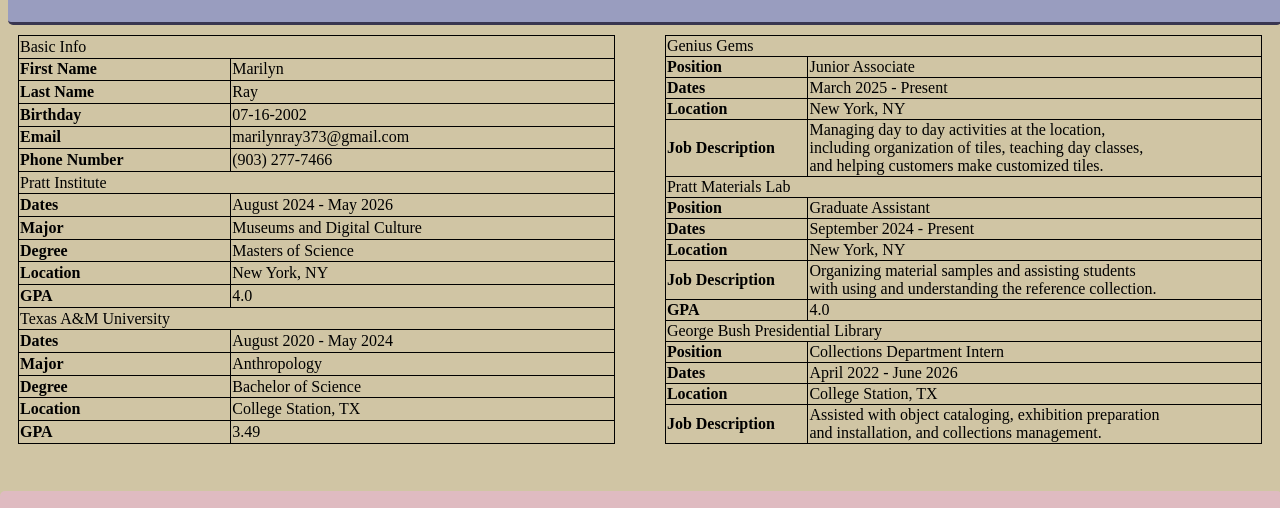
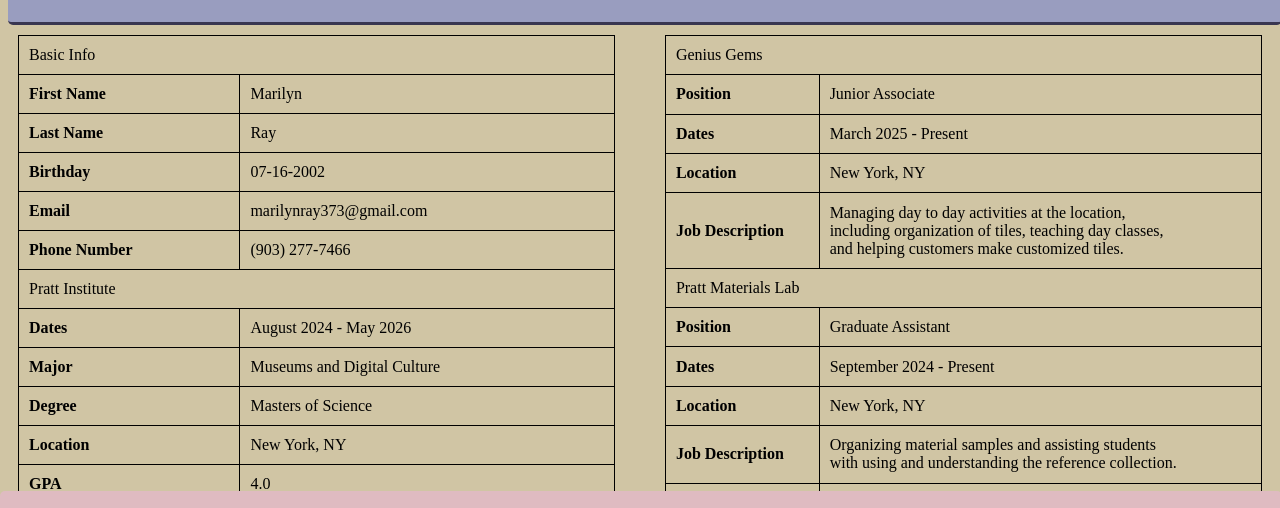
Before and after one commit to mray14/info654, a plain HTML site: page resume.html in a window 1280 px wide. Shown: the part 181-689 px from the top of the page. Drawn offline with Linux system fonts and the light colour scheme.

Commit message:
Update resume.html

```diff
--- a/resume.html
+++ b/resume.html
@@ -20,7 +20,7 @@
             border: 1px solid black
         }
         th, td {
-            padding: 10 px;
+            padding: 10px;
             text-align: left
         }
         #header {
```
